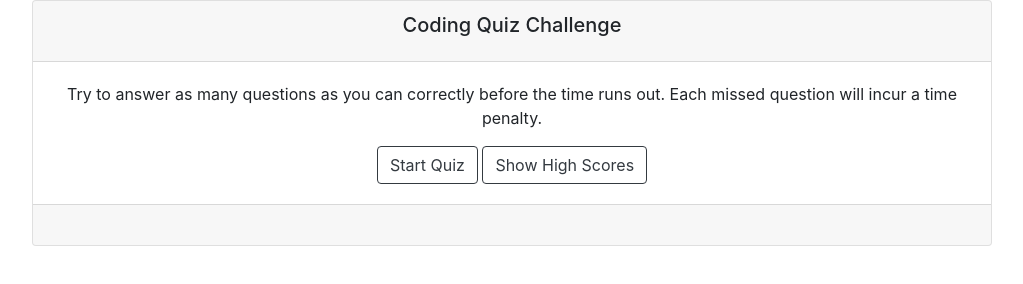
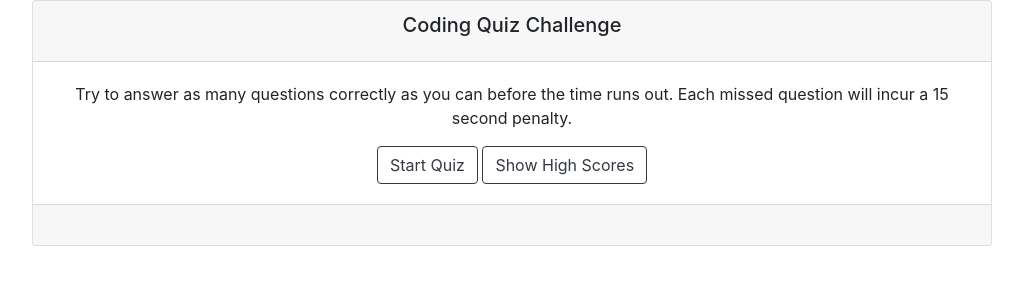
Before and after one commit to quiptobasco/Week-4-Homework, a plain HTML site: page index.html in a window 1280 px wide. Shown: the whole page, without its empty margins (128-1151 px from the left). Drawn offline with nearby package versions, Linux system fonts and the light colour scheme.

Commit message:
fixed typos/grammar

```diff
--- a/index.html
+++ b/index.html
@@ -18,7 +18,7 @@
                         <h5 class="card-title">Coding Quiz Challenge</h5>
                     </div>
                     <div class="card-body">
-                        <p class="card-text">Try to answer as many questions as you can correctly before the time runs out.  Each missed question will incur a time penalty.</p>
+                        <p class="card-text">Try to answer as many questions correctly as you can before the time runs out.  Each missed question will incur a 15 second penalty.</p>
                         <button type="submit" class="btn btn-outline-dark start-button">Start Quiz</button>
                         <button type="submit" class="btn btn-outline-dark show-high-score-button">Show High Scores</button>
                     </div>
```
